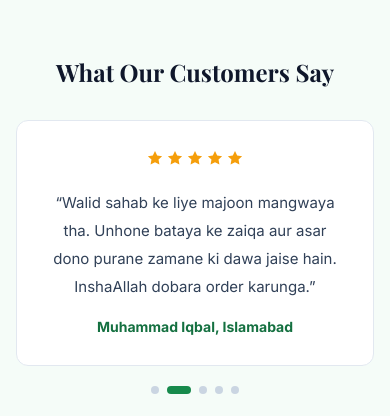
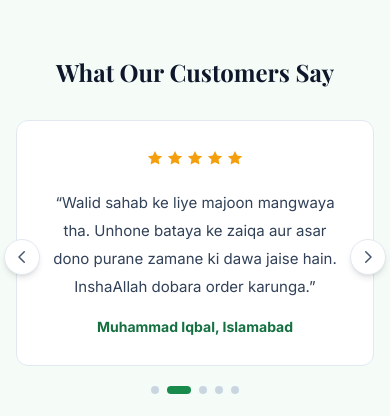
Before and after one commit to htc85235-jpg/tibb-a-unani, a Next.js app: page / in a window 390 px wide. Shown: the part 4480-4896 px from the top of the page. Built offline with nearby package versions, Linux system fonts and the light colour scheme; a web font is replaced by a local one.

Commit message:
Reviews: bidirectional arrows+swipe, real-product names only; hamburger menu minus Best Sellers/Account; new Joint Sukoon Oil image

```diff
--- a/src/components/Header.tsx
+++ b/src/components/Header.tsx
@@ -10,6 +10,13 @@ const NAV = [
   { href: "/", label: "Home" },
   { href: "/collections/all/", label: "Catalog" },
   { href: "/collections/bestsellers/", label: "Best Sellers" },
+  { href: "/pages/contact/", label: "Contact" },
+];
+
+/* hamburger menu: Best Sellers + Account intentionally excluded (client request); desktop nav keeps Best Sellers */
+const MOBILE_NAV = [
+  { href: "/", label: "Home" },
+  { href: "/collections/all/", label: "Catalog" },
   { href: "/pages/contact/", label: "Contact" },
 ];
 
@@ -152,7 +159,7 @@ export default function Header() {
             />
           </form>
           <nav className="grid gap-1" aria-label="Mobile">
-            {NAV.map((n) => (
+            {MOBILE_NAV.map((n) => (
               <Link key={n.href} href={n.href} className="rounded-lg px-3 py-2.5 text-sm font-semibold text-slate-700 transition hover:bg-brand-50">
                 {n.label}
               </Link>
@@ -160,9 +167,6 @@ export default function Header() {
             <Link href="/pages/wishlist/" className="rounded-lg px-3 py-2.5 text-sm font-semibold text-slate-700 transition hover:bg-brand-50">
               Wishlist {wishlist.length > 0 && `(${wishlist.length})`}
             </Link>
-            <Link href="/account/login/" className="rounded-lg px-3 py-2.5 text-sm font-semibold text-slate-700 transition hover:bg-brand-50">
-              Account
-            </Link>
           </nav>
         </div>
       )}
--- a/src/components/Testimonials.tsx
+++ b/src/components/Testimonials.tsx
@@ -1,39 +1,80 @@
 "use client";
-import { useEffect, useState } from "react";
+import { useEffect, useRef, useState } from "react";
 import Stars from "./Stars";
 
+/* NOTE: reviews may only mention products from the real first-5 catalog
+   (Joint Sukoon Oil, Prozon Premium Prostate Support, Men's Vitality Support,
+   Donkey Oil & Golden Capsule, Pine Height) — no retired/dummy product names. */
 const REVIEWS = [
-  { name: "Ayesha K., Lahore", text: "Khamira Gilo ki quality bilkul purane dawakhanay jaisi hai. Packaging bhi neat thi aur delivery sirf do din mein pohanch gayi. Bohat shukriya!", rating: 5 },
+  { name: "Ayesha K., Lahore", text: "Joint Sukoon Oil ki quality bilkul purane dawakhanay jaisi hai. Packaging bhi neat thi aur delivery sirf do din mein pohanch gayi. Bohat shukriya!", rating: 5 },
   { name: "Muhammad Iqbal, Islamabad", text: "Walid sahab ke liye majoon mangwaya tha. Unhone bataya ke zaiqa aur asar dono purane zamane ki dawa jaise hain. InshaAllah dobara order karunga.", rating: 5 },
   { name: "Sana R., Karachi", text: "Order se pehle Hakeem sahib ne WhatsApp par dosage ki poori guidance di. Products fresh hain aur asli jari bootiyon se bante hain. Recommended!", rating: 5 },
-  { name: "Bilal A., Faisalabad", text: "Cash on delivery ne pehli order par bharosa asaan bana diya. Ab Sharbat Faulad ki teesri bottle use kar raha hoon, result acha hai.", rating: 4 },
+  { name: "Bilal A., Faisalabad", text: "Cash on delivery ne pehli order par bharosa asaan bana diya. Ab Men's Vitality Support ki teesri bottle use kar raha hoon, result acha hai.", rating: 4 },
   { name: "Dr. Farah T., Rawalpindi", text: "Main composition khud check karti hoon — formulations classical aur clean hain, koi faltu cheez shamil nahi. Patients ko herbal option ke tor par bataya hai.", rating: 5 },
 ];
 
 export default function Testimonials() {
   const [i, setI] = useState(0);
   const n = REVIEWS.length;
+  const timer = useRef<ReturnType<typeof setInterval> | null>(null);
+  const touchX = useRef<number | null>(null);
+
+  /* auto-rotate keeps running; reset the clock after a manual jump so it never flips right after a click */
+  const restart = () => {
+    if (timer.current) clearInterval(timer.current);
+    timer.current = setInterval(() => setI((v) => (v + 1) % n), 6000);
+  };
   useEffect(() => {
-    const t = setInterval(() => setI((v) => (v + 1) % n), 6000);
-    return () => clearInterval(t);
+    timer.current = setInterval(() => setI((v) => (v + 1) % n), 6000);
+    return () => { if (timer.current) clearInterval(timer.current); };
   }, [n]);
+
+  const manual = (d: number) => { setI((v) => (v + d + n) % n); restart(); };
 
   return (
     <section className="bg-brand-50/60 py-14" aria-label="Customer testimonials">
       <div className="container-x text-center">
         <h2 className="font-display text-2xl font-bold text-slate-900 sm:text-3xl">What Our Customers Say</h2>
         <div className="relative mx-auto mt-8 max-w-2xl">
-          <div className="card p-7 sm:p-9">
+          {/* left / right arrows — visitors can browse reviews in both directions */}
+          <button
+            aria-label="Previous review"
+            onClick={() => manual(-1)}
+            className="absolute -left-3 top-1/2 z-10 flex h-9 w-9 -translate-y-1/2 items-center justify-center rounded-full border border-slate-200 bg-white text-slate-600 shadow-md transition hover:bg-brand-600 hover:text-white lg:-left-14 lg:h-10 lg:w-10"
+          >
+            <svg width="18" height="18" viewBox="0 0 24 24" fill="none" aria-hidden="true">
+              <path d="M15 5l-7 7 7 7" stroke="currentColor" strokeWidth="2" strokeLinecap="round" strokeLinejoin="round" />
+            </svg>
+          </button>
+          <div
+            className="card p-7 sm:p-9"
+            onTouchStart={(e) => { touchX.current = e.touches[0].clientX; }}
+            onTouchEnd={(e) => {
+              if (touchX.current === null) return;
+              const dx = e.changedTouches[0].clientX - touchX.current;
+              if (Math.abs(dx) > 40) manual(dx < 0 ? 1 : -1);
+              touchX.current = null;
+            }}
+          >
             <Stars rating={REVIEWS[i].rating} size={18} />
-            <p key={i} className="fade-up mt-4 min-h-20 text-[15px] leading-7 text-slate-700">“{REVIEWS[i].text}”</p>
+            <p key={i} aria-live="polite" className="fade-up mt-4 min-h-20 text-[15px] leading-7 text-slate-700">“{REVIEWS[i].text}”</p>
             <p className="mt-4 text-sm font-bold text-brand-700">{REVIEWS[i].name}</p>
           </div>
+          <button
+            aria-label="Next review"
+            onClick={() => manual(1)}
+            className="absolute -right-3 top-1/2 z-10 flex h-9 w-9 -translate-y-1/2 items-center justify-center rounded-full border border-slate-200 bg-white text-slate-600 shadow-md transition hover:bg-brand-600 hover:text-white lg:-right-14 lg:h-10 lg:w-10"
+          >
+            <svg width="18" height="18" viewBox="0 0 24 24" fill="none" aria-hidden="true">
+              <path d="M9 5l7 7-7 7" stroke="currentColor" strokeWidth="2" strokeLinecap="round" strokeLinejoin="round" />
+            </svg>
+          </button>
           <div className="mt-5 flex items-center justify-center gap-2">
             {REVIEWS.map((_, k) => (
               <button
                 key={k}
                 aria-label={`Show review ${k + 1}`}
-                onClick={() => setI(k)}
+                onClick={() => { setI(k); restart(); }}
                 className={`h-2 rounded-full transition-all ${k === i ? "w-6 bg-brand-600" : "w-2 bg-slate-300 hover:bg-slate-400"}`}
               />
             ))}
```
Also changed, not shown: public/images/joint-sukoon-oil.jpg.
